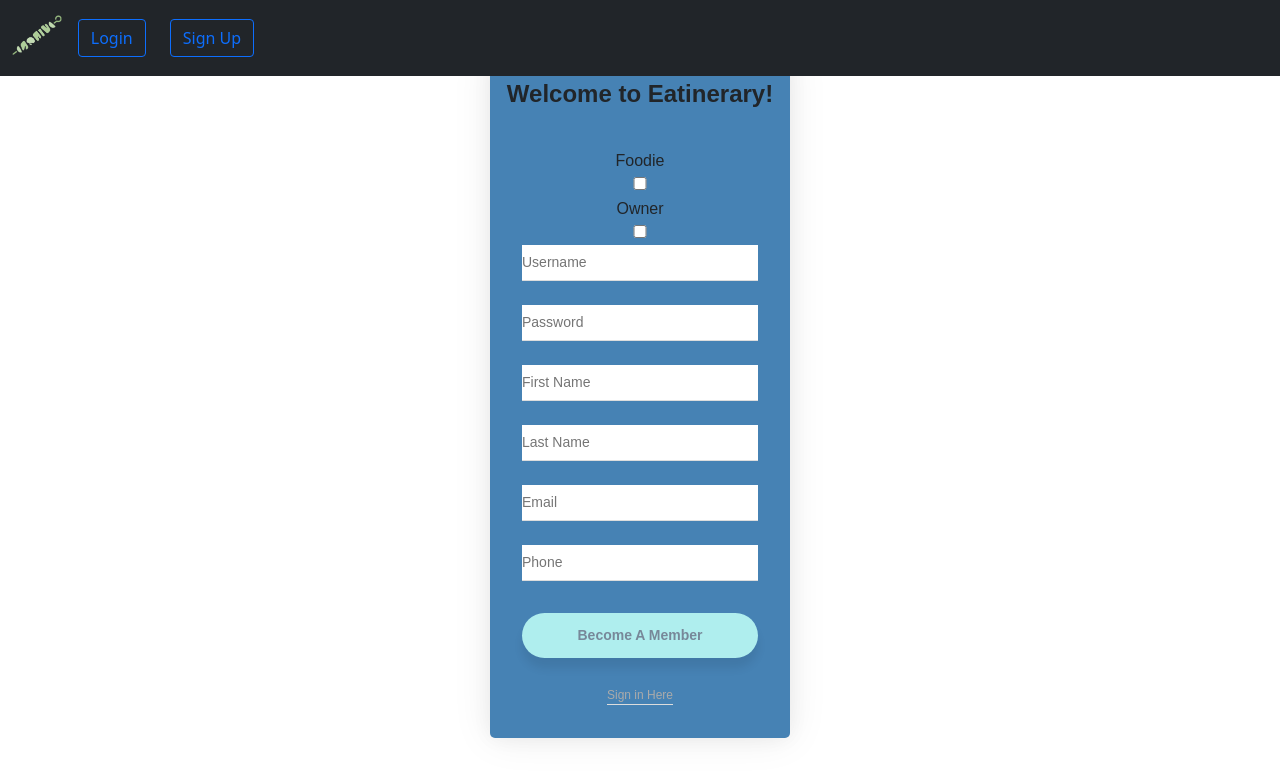
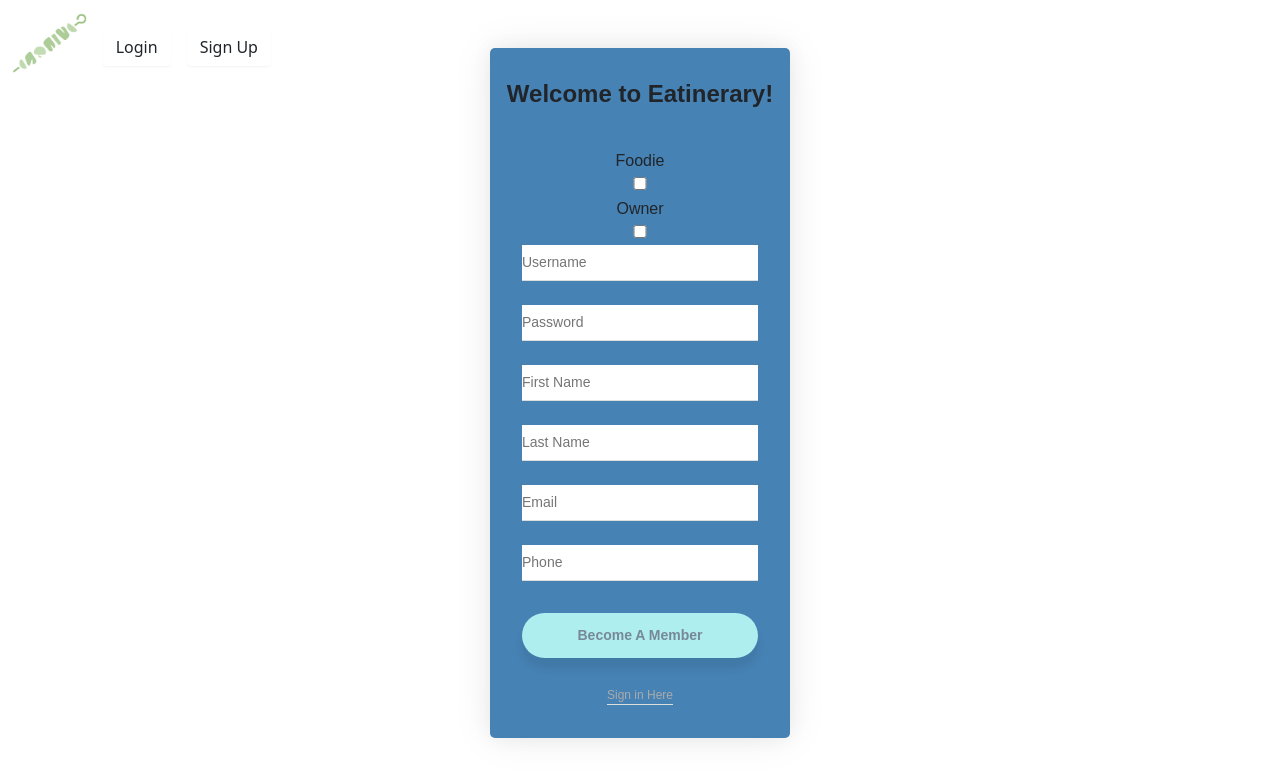
Before and after one commit to C-Guadagnino/Eatinerary, a React (Create React App) app in the folder ghi/app/: page /signup in a window 1280 px wide. Shown: the top 780 px of the page. Built offline with nearby package versions, Linux system fonts and the light colour scheme; no server answers.

Commit message:
changed nav bar

```diff
--- a/ghi/app/public/index.html
+++ b/ghi/app/public/index.html
@@ -25,7 +25,7 @@
       work correctly both with client-side routing and a non-root public URL.
       Learn how to configure a non-root public URL by running `npm run build`.
     -->
-    <title>React App</title>
+    <title>Eatinerary</title>
   </head>
   <body>
     <noscript>You need to enable JavaScript to run this app.</noscript>
--- a/ghi/app/src/Nav.css
+++ b/ghi/app/src/Nav.css
@@ -1,3 +1,82 @@
+
 .navbar-collapse ul:last-child {
     justify-content: center;
   }
+
+
+.color-nav {
+  background-color: rgb(253, 253, 253);
+}
+
+/* CSS */
+.button-39 {
+  background-color: #ffffff;
+  border: 1px solid rgb(255, 255, 255);
+  border-radius: .5rem;
+  box-sizing: border-box;
+  color: #111827;
+  font-family: "Inter var",ui-sans-serif,system-ui,-apple-system,system-ui,"Segoe UI",Roboto,"Helvetica Neue",Arial,"Noto Sans",sans-serif,"Apple Color Emoji","Segoe UI Emoji","Segoe UI Symbol","Noto Color Emoji";
+  font-size: .875rem;
+  font-weight: 600;
+  line-height: 1.25rem;
+  padding: .75rem 1rem;
+  text-align: center;
+  text-decoration: none #D1D5DB solid;
+  text-decoration-thickness: auto;
+  box-shadow: 0 1px 2px 0 rgba(0, 0, 0, 0.05);
+  cursor: pointer;
+  user-select: none;
+  -webkit-user-select: none;
+  touch-action: manipulation;
+  outline: none;
+}
+
+.button-39:hover {
+  background-color: rgba(194, 251, 205, 0.421);
+}
+
+.button-39:focus {
+  outline: none !important;
+  box-shadow: none;
+  background-color: rgba(194, 251, 205, 0.421);
+}
+.button-39:focus-visible {
+  outline: none;
+  box-shadow: none;
+  background-color: rgba(194, 251, 205, 0.421);
+}
+
+
+/* CSS */
+.button-13 {
+  background-color: #fff;
+  border: 1px solid #d5d9d9;
+  border-radius: 8px;
+  box-shadow: rgba(213, 217, 217, .5) 0 2px 5px 0;
+  box-sizing: border-box;
+  color: #0f1111;
+  cursor: pointer;
+  display: inline-block;
+  font-family: "Amazon Ember",sans-serif;
+  font-size: 13px;
+  line-height: 29px;
+  padding: 0 10px 0 11px;
+  position: relative;
+  text-align: center;
+  text-decoration: none;
+  user-select: none;
+  -webkit-user-select: none;
+  touch-action: manipulation;
+  vertical-align: middle;
+  width: 100px;
+}
+
+.button-13:hover {
+  background-color: #f7fafa;
+}
+
+.button-13:focus {
+  border-color: #008296;
+  box-shadow: rgba(213, 217, 217, .5) 0 2px 5px 0;
+  outline: 0;
+}
--- a/ghi/app/src/Nav.js
+++ b/ghi/app/src/Nav.js
@@ -27,11 +27,11 @@
 function Nav(props) {
     const links = props.token ? loggedinLinks : loggedoutLinks;
     return (
-      <nav className='navbar navbar-expand-md navbar-dark fixed-top bg-dark'>
+      <nav className='navbar navbar-expand-md fixed-top bg-color-nav'>
         <div className='container-fluid'>
           <NavLink className='text-decoration-none' to='/'>
             <h2 className='navbar-brand text-uppercase fs-2'>
-              <img src={ skewerednobg } height="40" alt="uh-oh"/>
+              <img src={ skewerednobg } height="60" alt="uh-oh"/>
               {/* What this is doing is creating a link back using the Eatinerary Button */}
             </h2>
           </NavLink>
@@ -41,7 +41,7 @@
             >
               {links.map((link, index) => (
                 <NavLink key={index} to={link.path}>
-                  <button className='btn btn-outline-primary me-4'>
+                  <button className='btn button-39 me-3'>
                     {link.name}
                   </button>
                 </NavLink>
```
